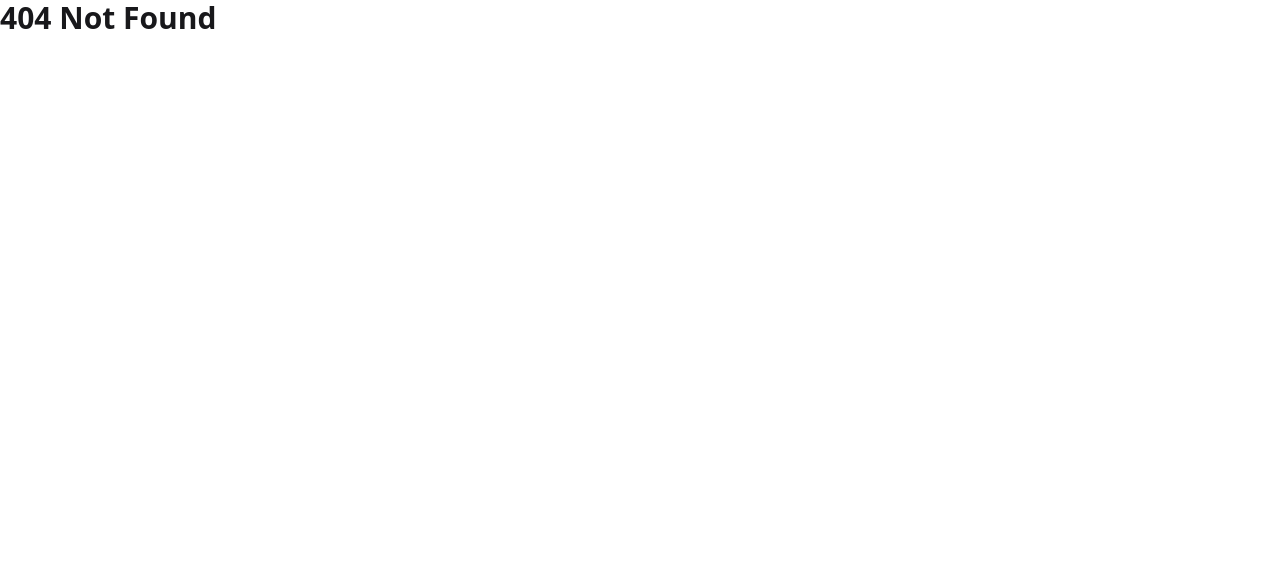
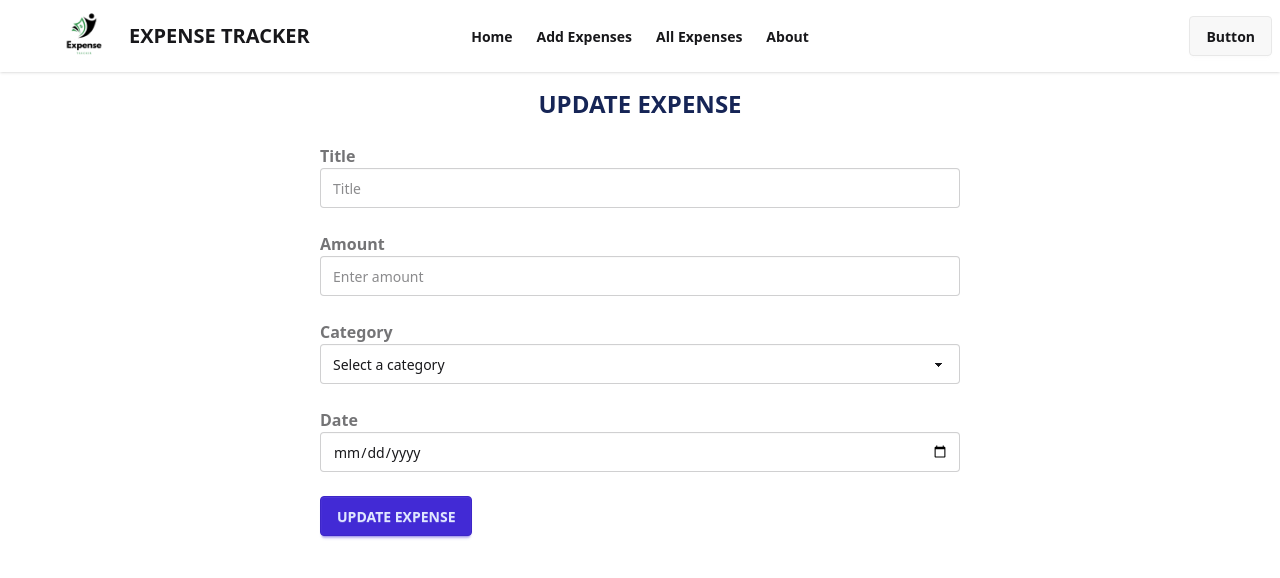
Before and after one commit to KM-Adnan-Absar/expense-tracker-client, a React (Vite) app: page /updateinfo in a window 1280 px wide. Before the commit this address had no page. Shown: the top 578 px of the page. Built offline with nearby package versions, Linux system fonts and the light colour scheme.

Commit message:
third-commit

```diff
--- a/package.json
+++ b/package.json
@@ -19,6 +19,7 @@
     "react-datepicker": "^8.4.0",
     "react-dom": "^19.1.1",
     "react-hook-form": "^7.62.0",
+    "react-icons": "^5.5.0",
     "react-router-dom": "^7.8.0",
     "sort-by": "^1.2.0",
     "sweetalert2": "^11.22.4",
--- a/src/components/AllExpenses.jsx
+++ b/src/components/AllExpenses.jsx
@@ -1,8 +1,62 @@
+import axios from "axios";
+import { useEffect, useState } from "react";
+import { MdSystemUpdateAlt } from "react-icons/md";
+import { MdDelete } from "react-icons/md";
+import { Link } from "react-router-dom";
+const AllExpenses = () => {
 
-const AllExpenses = () => {
+    const [expenses , setExpenses] = useState([]);
+
+    useEffect(() => {
+        axios.get('http://localhost:5000/expenses')
+        .then((res)=> {
+            setExpenses(res.data);
+
+        })
+        .catch((error)=> {
+            console.log('Error Fetching expenses' , error);
+
+        })
+    } , [])
+
     return (
         <div>
+       <h2 className="font-bold text-center text-2xl mt-4 text-blue-950">ALL EXPENSES</h2>
+       <h2 className="font-bold ml-26 text-2xl mt-4 text-blue-950">Total Expense: {expenses.length}</h2>
+<div className="overflow-x-auto rounded-box border border-base-content/5 bg-base-100 mt-4 w-10/12 mx-auto">
+  <table className="table">
+    {/* head */}
+    <thead>
+      <tr>
+        <th>#</th>
+        <th>Title</th>
+        <th>Amount</th>
+        <th>Category</th>
+        <th>Date</th>
+        <th>Edit</th>
+        <th>Delete</th>
 
+      </tr>
+    </thead>
+    <tbody>
+      {
+        expenses.map((expense , index)=> (
+             <tr key={index}>
+        <th>{index+1}</th>
+        <td>{expense.title}</td>
+        <td>{expense.amount}</td>
+        <td>{expense.category}</td>
+        <td>{expense.date}</td>
+        <td><Link to='/updateinfo'><button className="text-lg text-green-600" ><MdSystemUpdateAlt /></button></Link></td>
+        <td><button className="text-lg text-red-600"><MdDelete /></button></td>
+
+      </tr>))
+
+      }
+
+    </tbody>
+  </table>
+</div>
         </div>
     );
 };
--- a/src/pages/ErrorPage.jsx
+++ b/src/pages/ErrorPage.jsx
@@ -2,7 +2,7 @@
 const ErrorPage = () => {
     return (
         <div>
-            <h2 className="text-3xl font-bold">404 Not Found</h2>
+            <h2 className="text-3xl text-center font-bold">404 Page Not Found</h2>
         </div>
     );
 };
--- /dev/null
+++ b/src/pages/UpdateInfo.jsx
@@ -0,0 +1,80 @@
+import { useForm } from "react-hook-form";
+
+const UpdateInfo = () => {
+    const { register, handleSubmit,  } = useForm();
+    const onSubmit = async (data) => {
+        console.log(data);
+
+    }
+    return (
+       <div>
+            <h2 className="font-bold text-center text-2xl mt-4 text-blue-950">UPDATE EXPENSE</h2>
+            <form className="mb-12  w-6/12 mx-auto" onSubmit={handleSubmit(onSubmit)}>
+
+                {/* Title  */}
+                <div className="form-control  my-6 ">
+                    <label className="label">
+                        <span className="label-text font-bold">Title</span>
+                    </label>
+                    <input
+                        type="text"
+                        placeholder="Title"
+                        {...register('title', { required: true })}
+                        required
+                        className="input input-bordered w-full"
+                    />
+                </div>
+                {/* Amount  */}
+                <div className="form-control w-full my-6">
+                    <label className="label">
+                        <span className="label-text font-bold">Amount</span>
+                    </label>
+                    <input
+                        type="text"
+                        placeholder="Enter amount"
+                        {...register('amount', { required: true })}
+                        required
+                        className="input input-bordered w-full"
+                    />
+                </div>
+
+                {/* Category  */}
+                <div className="form-control w-full my-6">
+                    <label className="label">
+                        <span className="label-text font-bold">Category</span>
+                    </label>
+
+                    <select defaultValue="default" {...register('category', { required: true })}
+                        className="select select-bordered w-full">
+                        <option disabled value="default">Select a category</option>
+                        <option value="food">Food</option>
+                        <option value="transport">Transport</option>
+                        <option value="shopping">Shopping</option>
+                        <option value="others">Others</option>
+
+                    </select>
+                </div>
+
+
+                {/* Date  */}
+                <div className="form-control  my-6 ">
+                    <label className="label">
+                        <span className="label-text font-bold">Date</span>
+                    </label>
+                    <input
+                        type="date"
+                        placeholder="Date"
+                        {...register('date', { required: true })}
+                        required
+                        className="input input-bordered w-full"
+                    />
+                </div>
+
+
+                <button type="submit" className="btn btn-primary ">UPDATE EXPENSE</button>
+            </form>
+        </div>
+    );
+};
+
+export default UpdateInfo;
```
Also changed, not shown: src/main.jsx (+6 -1 lines), 1 other file (tests, documents, lock files or other folders).
